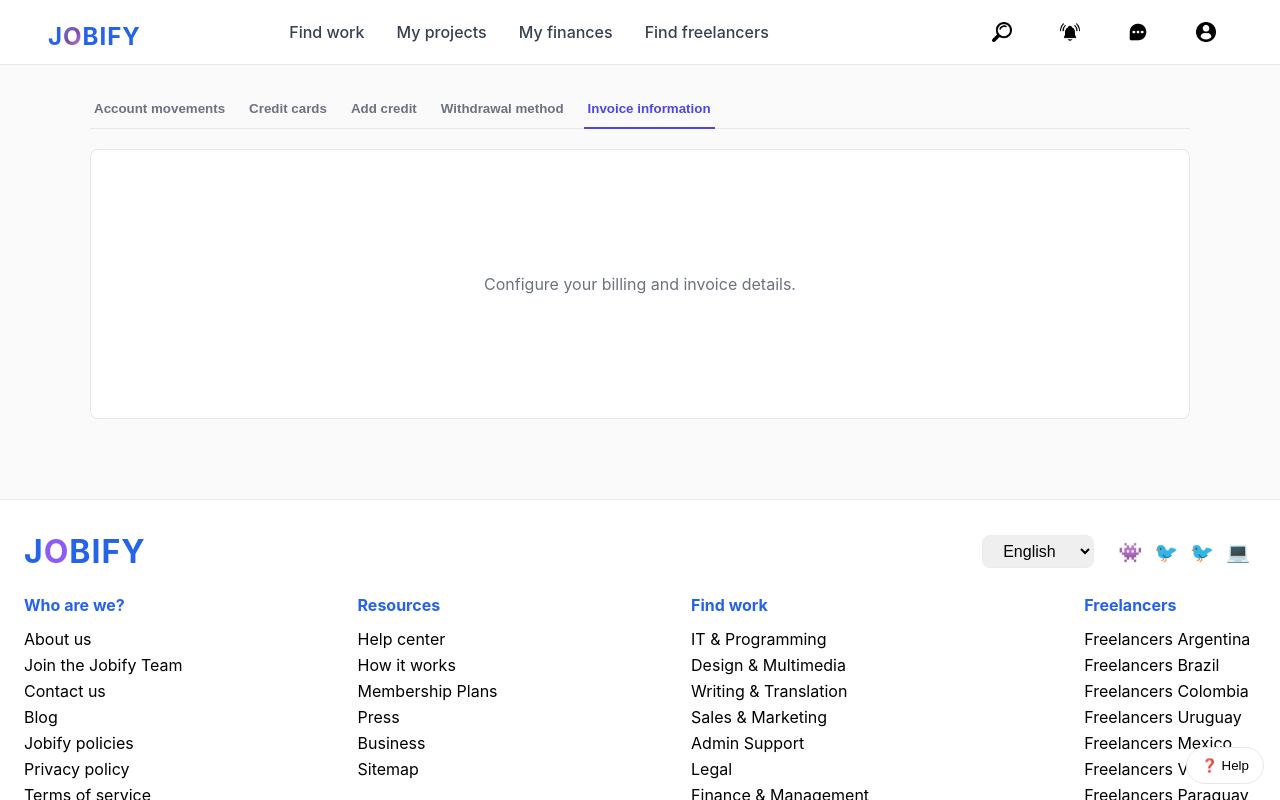
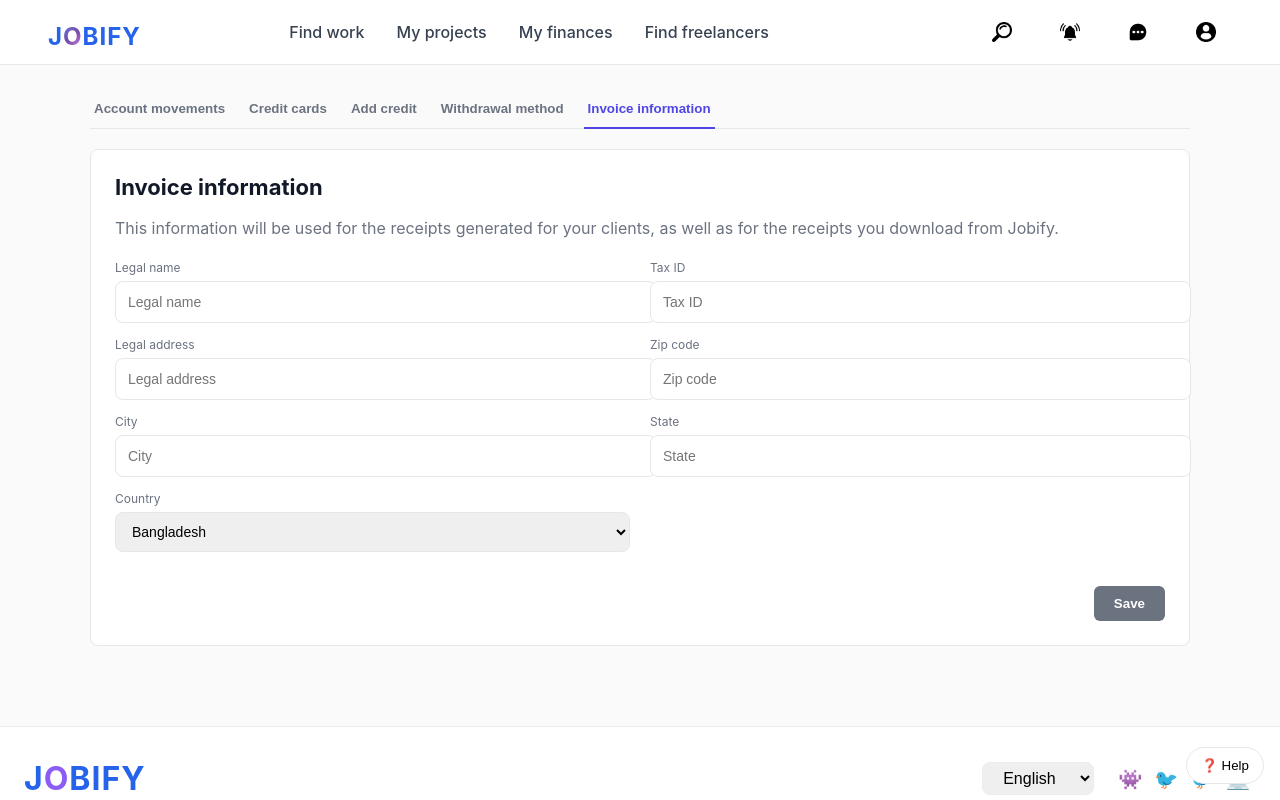
Before and after one commit to saidulislamshehab/jobify, a React (Create React App) app in the folder client/: page /my-finances in a window 1280 px wide. Both pictures are taken after a click on the button "Invoice information". Shown: the top 800 px of the page. Built offline with nearby package versions, Linux system fonts and the light colour scheme.

Commit message:
invoice info

```diff
--- a/client/src/Dashboard/MyFinances/myfinances.css
+++ b/client/src/Dashboard/MyFinances/myfinances.css
@@ -177,3 +177,16 @@
 .wm-actions { display: flex; justify-content: flex-end; gap: 10px; margin-top: 14px; }
 .wm-cancel { border: none; background: transparent; color: #6b7280; cursor: pointer; }
 .wm-save { background: #6d28d9; color: #fff; border: none; border-radius: 999px; padding: 10px 16px; cursor: pointer; }
+
+/* Invoice information */
+.invoice-description { color: #6b7280; margin-bottom: 20px; line-height: 1.5; }
+.invoice-form { margin-top: 8px; }
+.invoice-grid { display: grid; grid-template-columns: 1fr 1fr; gap: 20px; }
+.invoice-column { display: flex; flex-direction: column; gap: 0; }
+.invoice-actions { display: flex; justify-content: flex-end; margin-top: 20px; }
+.invoice-save-btn { background: #6b7280; color: #fff; border: none; border-radius: 6px; padding: 10px 20px; cursor: pointer; font-weight: 600; }
+.invoice-save-btn:hover { background: #4b5563; }
+
+@media (max-width: 768px) {
+  .invoice-grid { grid-template-columns: 1fr; }
+}
--- a/client/src/Dashboard/MyFinances/myfinances.js
+++ b/client/src/Dashboard/MyFinances/myfinances.js
@@ -24,6 +24,13 @@ const MyFinances = () => {
   const [withdrawThresholdEnabled, setWithdrawThresholdEnabled] = useState(false);
   const [withdrawThreshold, setWithdrawThreshold] = useState('Pay me regardless of the amount');
   const [withdrawSchedule, setWithdrawSchedule] = useState('');
+  const [invoiceLegalName, setInvoiceLegalName] = useState('');
+  const [invoiceAddress, setInvoiceAddress] = useState('');
+  const [invoiceCity, setInvoiceCity] = useState('');
+  const [invoiceCountry, setInvoiceCountry] = useState('Bangladesh');
+  const [invoiceTaxId, setInvoiceTaxId] = useState('');
+  const [invoiceZipCode, setInvoiceZipCode] = useState('');
+  const [invoiceState, setInvoiceState] = useState('');
 
   const renderTabContent = () => {
     switch (activeTab) {
@@ -262,7 +269,110 @@ const MyFinances = () => {
         );
       case 'invoice':
         return (
-          <div className="mf-card alt"><div className="mf-placeholder">Configure your billing and invoice details.</div></div>
+          <div className="mf-card">
+            <h2 className="mf-title">Invoice information</h2>
+            <p className="invoice-description">
+              This information will be used for the receipts generated for your clients, as well as for the receipts you download from Jobify.
+            </p>
+
+            <form className="invoice-form" onSubmit={(e) => { e.preventDefault(); }}>
+              <div className="invoice-grid">
+                <div className="invoice-column">
+                  <div className="cc-field">
+                    <label className="cc-label">Legal name</label>
+                    <input
+                      className="cc-input"
+                      type="text"
+                      placeholder="Legal name"
+                      value={invoiceLegalName}
+                      onChange={(e) => setInvoiceLegalName(e.target.value)}
+                    />
+                  </div>
+
+                  <div className="cc-field">
+                    <label className="cc-label">Legal address</label>
+                    <input
+                      className="cc-input"
+                      type="text"
+                      placeholder="Legal address"
+                      value={invoiceAddress}
+                      onChange={(e) => setInvoiceAddress(e.target.value)}
+                    />
+                  </div>
+
+                  <div className="cc-field">
+                    <label className="cc-label">City</label>
+                    <input
+                      className="cc-input"
+                      type="text"
+                      placeholder="City"
+                      value={invoiceCity}
+                      onChange={(e) => setInvoiceCity(e.target.value)}
+                    />
+                  </div>
+
+                  <div className="cc-field">
+                    <label className="cc-label">Country</label>
+                    <select
+                      className="cc-input"
+                      value={invoiceCountry}
+                      onChange={(e) => setInvoiceCountry(e.target.value)}
+                    >
+                      <option value="Bangladesh">Bangladesh</option>
+                      <option value="United States">United States</option>
+                      <option value="United Kingdom">United Kingdom</option>
+                      <option value="Canada">Canada</option>
+                      <option value="Australia">Australia</option>
+                      <option value="Germany">Germany</option>
+                      <option value="France">France</option>
+                      <option value="India">India</option>
+                      <option value="Brazil">Brazil</option>
+                      <option value="Mexico">Mexico</option>
+                    </select>
+                  </div>
+                </div>
+
+                <div className="invoice-column">
+                  <div className="cc-field">
+                    <label className="cc-label">Tax ID</label>
+                    <input
+                      className="cc-input"
+                      type="text"
+                      placeholder="Tax ID"
+                      value={invoiceTaxId}
+                      onChange={(e) => setInvoiceTaxId(e.target.value)}
+                    />
+                  </div>
+
+                  <div className="cc-field">
+                    <label className="cc-label">Zip code</label>
+                    <input
+                      className="cc-input"
+                      type="text"
+                      placeholder="Zip code"
+                      value={invoiceZipCode}
+                      onChange={(e) => setInvoiceZipCode(e.target.value)}
+                    />
+                  </div>
+
+                  <div className="cc-field">
+                    <label className="cc-label">State</label>
+                    <input
+                      className="cc-input"
+                      type="text"
+                      placeholder="State"
+                      value={invoiceState}
+                      onChange={(e) => setInvoiceState(e.target.value)}
+                    />
+                  </div>
+                </div>
+              </div>
+
+              <div className="invoice-actions">
+                <button type="submit" className="invoice-save-btn">Save</button>
+              </div>
+            </form>
+          </div>
         );
       default:
         return null;
```
